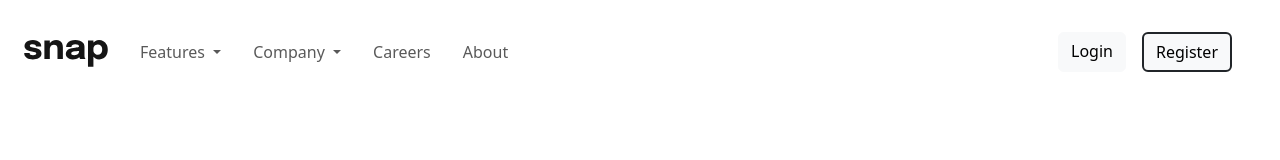
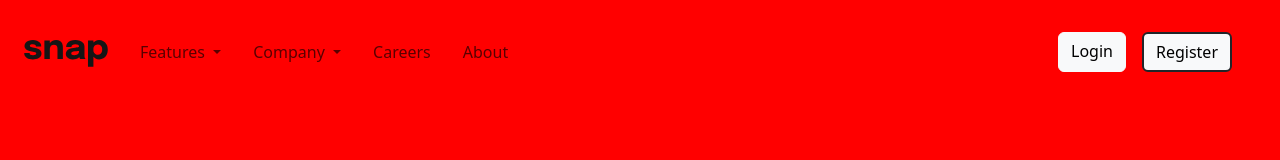
Before and after one commit to kameleon-ad/frontendmentor-challenge, a plain HTML site: page index.html in a window 1280 px wide. Drawn offline with nearby package versions, Linux system fonts and the light colour scheme.

Commit message:
change header's zIndex using header class

```diff
--- a/index.html
+++ b/index.html
@@ -11,7 +11,7 @@
   <link href="./main.css" rel="stylesheet">
 </head>
 <body>
-  <nav class="navbar navbar-expand-lg p-4">
+  <nav class="navbar navbar-expand-lg p-4 header">
     <a class="navbar-brand" href="#">
       <img src="./images/logo.svg" alt="logo">
     </a>
@@ -80,6 +80,7 @@
       </div>
     </div>
   </nav>
+  <div class="fillall" style="background-color: red;"></div>
   <script src="https://cdn.jsdelivr.net/npm/bootstrap@5.3.0-alpha1/dist/js/bootstrap.bundle.min.js" integrity="sha384-w76AqPfDkMBDXo30jS1Sgez6pr3x5MlQ1ZAGC+nuZB+EYdgRZgiwxhTBTkF7CXvN" crossorigin="anonymous"></script>
 </body>
 </html>
--- a/main.css
+++ b/main.css
@@ -1,3 +1,7 @@
+.header {
+    z-index: 10;
+}
+
 .dropdown-item-no-icon {
     padding-left: 24px;
 }
```
